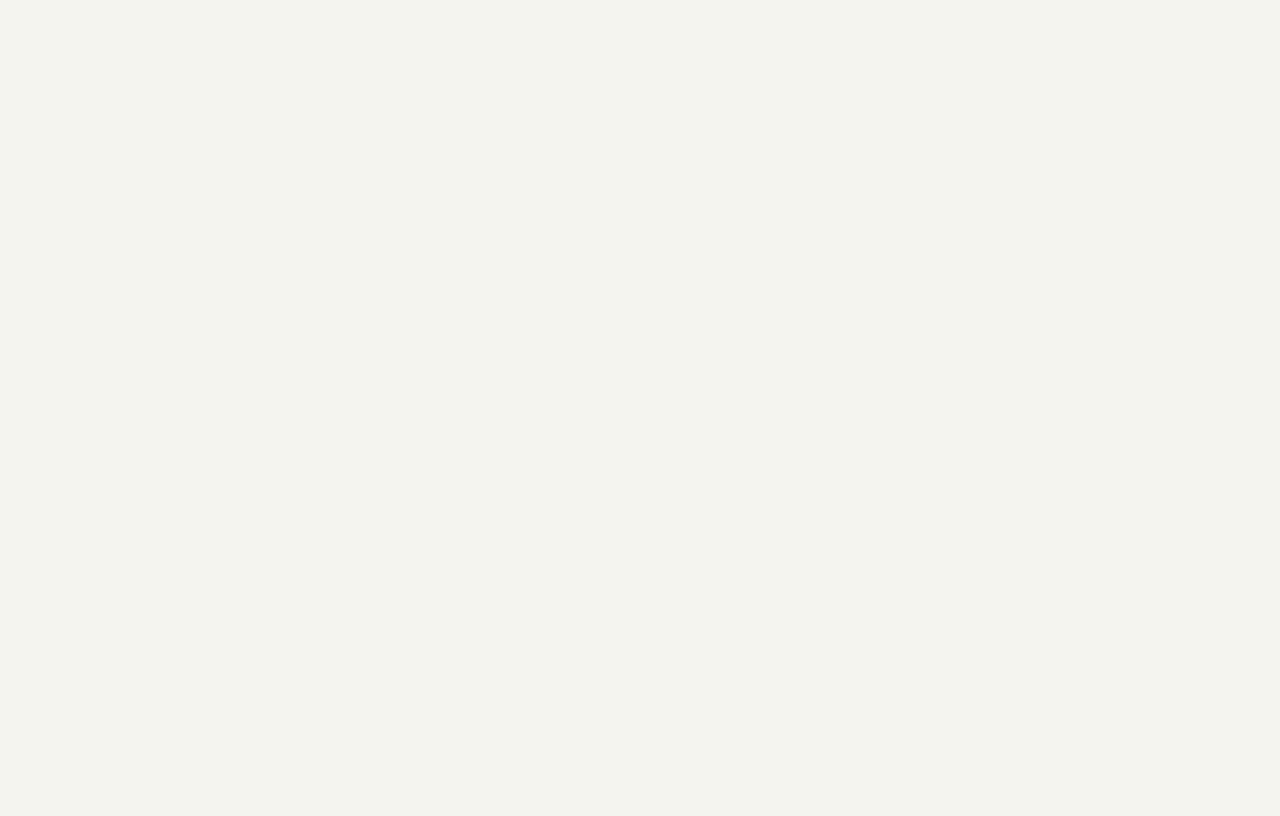
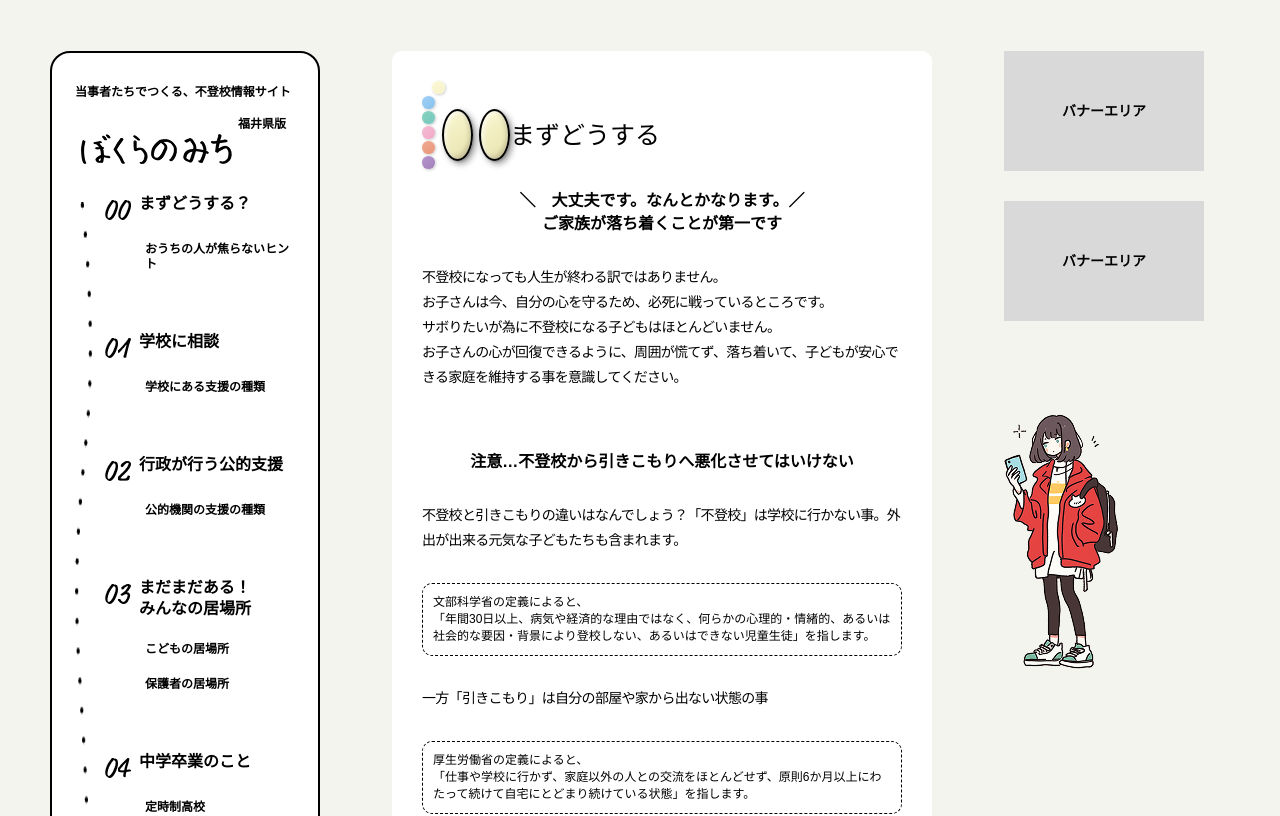
Before and after one commit to yr04491/web_Fukui, a React (Create React App) app: page /web_Fukui/section00 in a window 1280 px wide. Before the commit this address had no page. Shown: the top 816 px of the page. Built offline with nearby package versions, Linux system fonts and the light colour scheme.

Commit message:
00ページ作成

```diff
--- a/package.json
+++ b/package.json
@@ -2,7 +2,7 @@
   "name": "3",
   "version": "0.1.0",
   "private": true,
-  "homepage": "https://yr04491.github.io/web_Fukui",
+  "homepage": "./web_Fukui",
   "dependencies": {
     "@testing-library/dom": "^10.4.0",
     "@testing-library/jest-dom": "^6.6.3",
--- a/src/App.js
+++ b/src/App.js
@@ -6,7 +6,7 @@ import './App.css';
 
 function App() {
   return (
-    <Router>
+    <Router basename="/web_Fukui">
       <Routes>
         <Route path="/" element={<HomePage />} />
         <Route path="/section00" element={<Section00Page />} />
--- a/src/components/MainContent/00/Section00Content.module.css
+++ b/src/components/MainContent/00/Section00Content.module.css
@@ -117,27 +117,57 @@
   bottom: 2.62%;
 }
 
-
 .roadNumber {
-  width: 64px;
-  height: 25px;
   display: flex;
+  flex-direction: row;
   align-items: center;
   justify-content: center;
-  font-family: 'Oswald', 'Zen Kaku Gothic New', sans-serif;
-  font-style: normal;
-  font-weight: 400;
-  font-size: 48px;
-  line-height: 25px;
-  letter-spacing: -0.05em;
-  color: rgba(255, 255, 255, 0.75);
-  border: 1px solid #000000;
-  border-radius: 20px/50%;
-  background: #FDF9D5;
-  box-shadow: 0 2px 8px 0 rgba(0,0,0,0.10);
-  text-shadow: 3px 3px 0px #FDF9D5, 1px 1px 2px #00000022;
+  gap: 3px;
+  flex: none;
+  order: 0;
+  flex-grow: 0;
+  margin: 0;
+  z-index: 0;
+  font-size: 0; /* テキストを非表示にして、疑似要素で0を作成 */
+  width: 68px;
+  height: 48px; /* より縦長に調整 */
   position: relative;
-  overflow: hidden;
+}
+
+/* 1つ目の0 */
+.roadNumber::before {
+  content: '';
+  width: 30px;
+  height: 48px; /* より縦長にする */
+  background: linear-gradient(145deg, #FDF9D5 0%, #F5F1C8 30%, #EDE9B8 70%, #E0D3A6 100%);
+  border: 2.5px solid #000000;
+  border-radius: 50%; /* 楕円形になる */
+  display: inline-block;
+  position: relative;
+  box-shadow:
+    3px 3px 6px rgba(0, 0, 0, 0.4),
+    1px 1px 2px rgba(0, 0, 0, 0.2),
+    inset -2px -2px 4px rgba(0, 0, 0, 0.15),
+    inset 2px 2px 4px rgba(255, 255, 255, 0.7);
+  transform: translateZ(0); /* 立体感を強化 */
+}
+
+/* 2つ目の0 */
+.roadNumber::after {
+  content: '';
+  width: 30px;
+  height: 48px; /* より縦長にする */
+  background: linear-gradient(145deg, #FDF9D5 0%, #F5F1C8 30%, #EDE9B8 70%, #E0D3A6 100%);
+  border: 2.5px solid #000000;
+  border-radius: 50%; /* 楕円形になる */
+  display: inline-block;
+  position: relative;
+  box-shadow:
+    3px 3px 6px rgba(0, 0, 0, 0.4),
+    1px 1px 2px rgba(0, 0, 0, 0.2),
+    inset -2px -2px 4px rgba(0, 0, 0, 0.15),
+    inset 2px 2px 4px rgba(255, 255, 255, 0.7);
+  transform: translateZ(0); /* 立体感を強化 */
 }
 
 .mainTitle {
```
